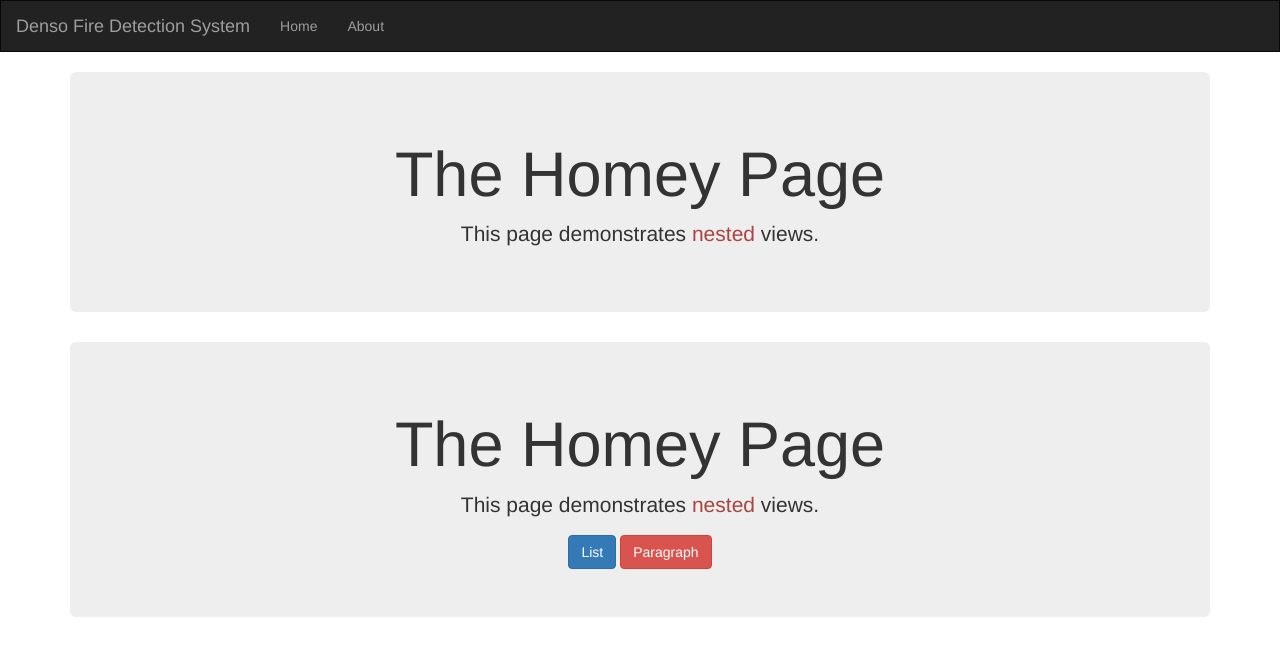
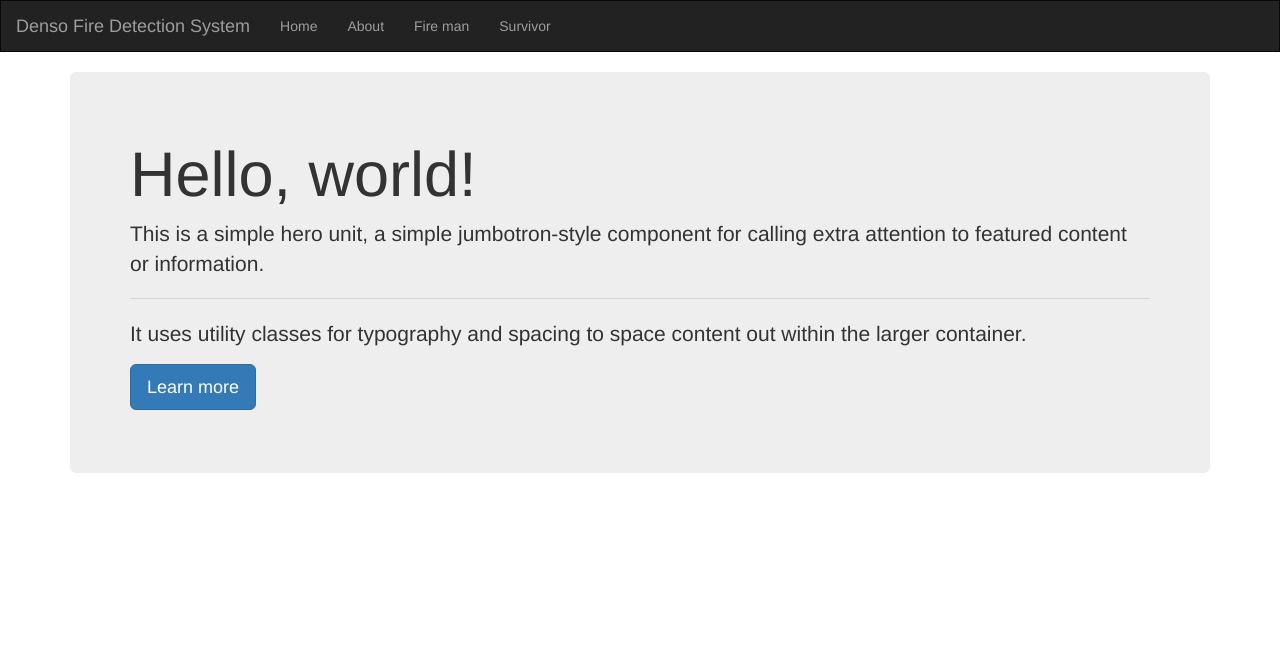
Before and after one commit to prahaladbelavadi/denso-fire-alarm, a website: page index.html at #!/Fireman in a window 1280 px wide. Drawn offline with nearby package versions, Linux system fonts and the light colour scheme; some packages are replaced by stand-ins of ours.

Commit message:
add template and fix remote pointer

```diff
--- a/app.js
+++ b/app.js
@@ -52,11 +52,16 @@ routerApp.config(function($stateProvider, $urlRouterProvider) {
             }
 
         })
+    // Survivor state
+        .state('Survivor', {
+            url: '/Survivor',
+            templateUrl: 'partial-survivor.html'
+        })
 
-    // Firemen state
-        .state('home', {
-            url: '/home',
-            templateUrl: 'partial-home.html'
+    // Fireman state
+        .state('Fireman', {
+            url: '/Fireman',
+            templateUrl: 'partial-fireman.html'
         });
 
 
--- a/index.html
+++ b/index.html
@@ -27,6 +27,8 @@
     <ul class="nav navbar-nav">
         <li><a ui-sref="home">Home</a></li>
         <li><a ui-sref="about">About</a></li>
+        <li><a ui-sref="Fireman">Fire man</a></li>
+        <li><a ui-sref="Survivor">Survivor</a></li>
     </ul>
 </nav>
 
--- /dev/null
+++ b/partial-fireman.html
@@ -0,0 +1,9 @@
+<div class="jumbotron">
+  <h1 class="display-3">Hello, world!</h1>
+  <p class="lead">This is a simple hero unit, a simple jumbotron-style component for calling extra attention to featured content or information.</p>
+  <hr class="m-y-md">
+  <p>It uses utility classes for typography and spacing to space content out within the larger container.</p>
+  <p class="lead">
+    <a class="btn btn-primary btn-lg" href="#" role="button">Learn more</a>
+  </p>
+</div>
```
Also changed, not shown: package.json (+5 -4 lines), partial-survivor.html (added, +9 -0 lines), 1 other file.
